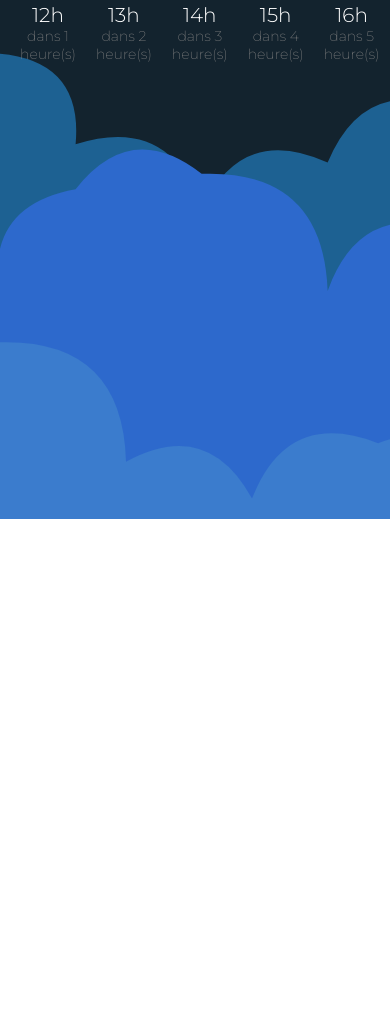
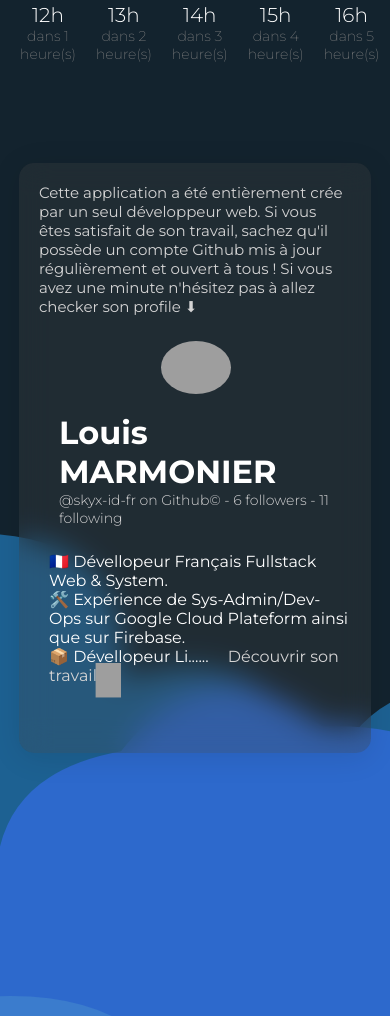
Before and after one commit to SkyX-ID-FR/Cloudy-Weather-App, a plain HTML site: page index.html in a window 390 px wide. Shown: the part 747-1763 px from the top of the page. Before the commit the page ends 1266 px from the top, so only its background shows below. Drawn offline with nearby package versions, Linux system fonts and the light colour scheme; grey boxes are pictures that could not be loaded.

Commit message:
Add a profile authors' div 🧑

```diff
--- a/css/responsive_app.css
+++ b/css/responsive_app.css
@@ -31,3 +31,65 @@
         margin-left: 46%;
     }
 }
+
+@media only screen and (max-width: 1200px) {
+    html body #authors-infos {
+        height: 270px;
+    }
+}
+
+@media only screen and (max-width: 840px) {
+    html body #authors-infos {
+        height: 300px;
+    }
+}
+
+@media only screen and (max-width: 722px) {
+    html body #authors-infos {
+        width: 80%;
+    }
+}
+
+@media only screen and (max-width: 542px) {
+    html body #authors-infos {
+        height: 400px;
+    }
+
+    html body #authors-infos .author_img {
+        float: none;
+        margin-left: 39%;
+        margin-bottom: 15px;
+    }
+}
+
+@media only screen and (max-width: 499px) {
+    html body #authors-infos {
+        height: 450px;
+    }
+}
+
+@media only screen and (max-width: 442px) {
+    html body #authors-infos {
+        height: 500px;
+    }
+
+    html body #content_page {
+        height: 240vh;
+    }
+
+    html body #authors-infos .user-github-info {
+        margin-bottom: 25px;
+    }
+}
+
+@media only screen and (max-width: 421px) {
+    html body #authors-infos {
+        height: 550px;
+    }
+}
+
+@media only screen and (max-width: 343px) {
+    html body #authors-infos {
+        height: 600px;
+    }
+}
--- a/css/style.css
+++ b/css/style.css
@@ -25,6 +25,7 @@ body {
     -o-background-size: cover;
     background-size: cover;
     color: white;
+    scroll-behavior: smooth;
 }
 
 html body #content_page {
@@ -142,8 +143,9 @@ html body .hero_components .localisation-indication-text, #city-name {
 
 html body .hero_components .localisation-indication-text .localisation_icon {
     width: 20px;
-    margin-left: -310px;
+    margin-left: -193px;
     margin-bottom: -21px;
+    position: absolute;
 }
 
 html body .hero_components #date-text { text-transform: capitalize; }
@@ -357,3 +359,76 @@ html body #forescast-hours .forescast_popup .content .item-block .item .data {
     font-weight: 600;
 }
 /* 📅 End of Other days section's style 📅 */
+
+/* 🧑 Authors' style popup : 🧑 */
+html body #authors-infos {
+    background: rgba(67, 67, 67, 0.285);
+    border-radius: 15px;
+    box-shadow: 0 4px 30px rgba(0, 0, 0, 0.1);
+    backdrop-filter: blur(15px);
+    -webkit-backdrop-filter: blur(15px);
+    width: 60%;
+    padding: 20px;
+    margin-left: auto;
+    margin-right: auto;
+    margin-top: 60px;
+    height: 240px;
+    -webkit-transition: all 0.5s ease;
+    -moz-transition: all 0.5s ease;
+    -o-transition: all 0.5s ease;
+    transition: all 0.5s ease;
+}
+
+html body #authors-infos:hover {
+    -webkit-transform:scale(1.1);
+    -moz-transform:scale(1.1);
+    -o-transform:scale(1.1);
+    transform:scale(1.1);
+}
+
+html body #authors-infos .author_img {
+    width: 70px;
+    border-radius: 50%;
+    float: left;
+}
+
+html body #authors-infos .description {
+    font-size: 15px;
+    color: rgb(212, 212, 212);
+    margin-bottom: 25px;
+}
+
+html body #authors-infos .user-github-info {
+    margin-left: 20px;
+    float: left;
+}
+
+html body #authors-infos #link {
+    color: white!important;
+    text-decoration: none;
+}
+
+html body #authors-infos .user-github-info h2 {
+    font-size: 14px;
+    color: rgb(212, 212, 212);
+    font-weight: 300;
+}
+
+html body #authors-infos .github-profile-description {
+    margin-left: 10px;
+    float: left;
+}
+
+html body #authors-infos .github-profile-description .description-link {
+    color: rgb(212, 212, 212);
+    text-decoration: none;
+    margin-left: 15px;
+}
+
+html body #authors-infos .github-profile-description .description-link .arrow-icon {
+    width: 35px;
+    transform: rotate(-90deg);
+    margin-bottom: -13px;
+    margin-left: -10px;
+}
+/* 🧑 End of Authors' style popup 🧑 */
--- a/index.html
+++ b/index.html
@@ -74,6 +74,20 @@
                     </div>
                 </div>
             </section>
+
+            <div id="authors-infos">
+                <p class="description">Cette application a été entièrement crée par un seul développeur web. Si vous êtes satisfait de son travail, sachez qu'il possède un compte Github mis à jour régulièrement et ouvert à tous ! Si vous avez une minute n'hésitez pas à allez checker son profile ⬇</p>
+                <div class="github-link-div">
+                    <a href="https://github.com/SkyX-ID-FR" id="link" target="_blank">
+                        <img src="https://avatars.githubusercontent.com/u/89273191?v=4" class="author_img"/>
+                        <div class="user-github-info">
+                            <h1>Louis MARMONIER</h1>
+                            <h2>@skyx-id-fr on Github&copy; - 6 followers - 11 following</h2>
+                        </div>
+                        <br/><br/><br/><br/><p class="github-profile-description">🇫🇷 Dévellopeur Français Fullstack Web & System. <br/> 🛠️ Expérience de Sys-Admin/Dev-Ops sur Google Cloud Plateform ainsi que sur Firebase. <br/> 📦 Dévellopeur Li...... <a href="https://github.com/SkyX-ID-FR" class="description-link" target="_blank">Découvrir son travail <img src="https://thumbs.gfycat.com/GregariousBitterConch-max-1mb.gif" class="arrow-icon"/></a></p>
+                    </a>
+                </div>
+            </div>
         </div>
     </body>
 
```
